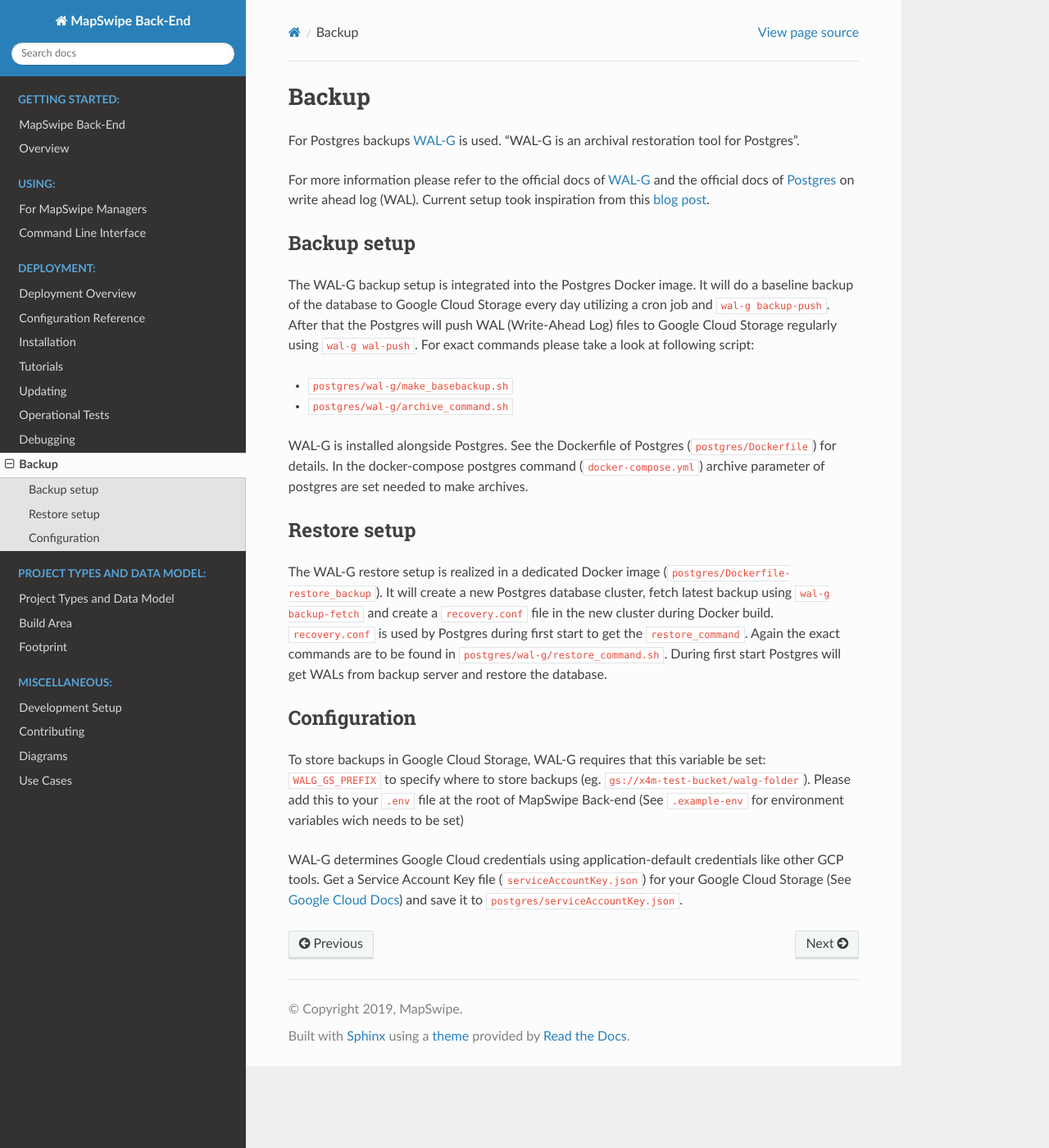
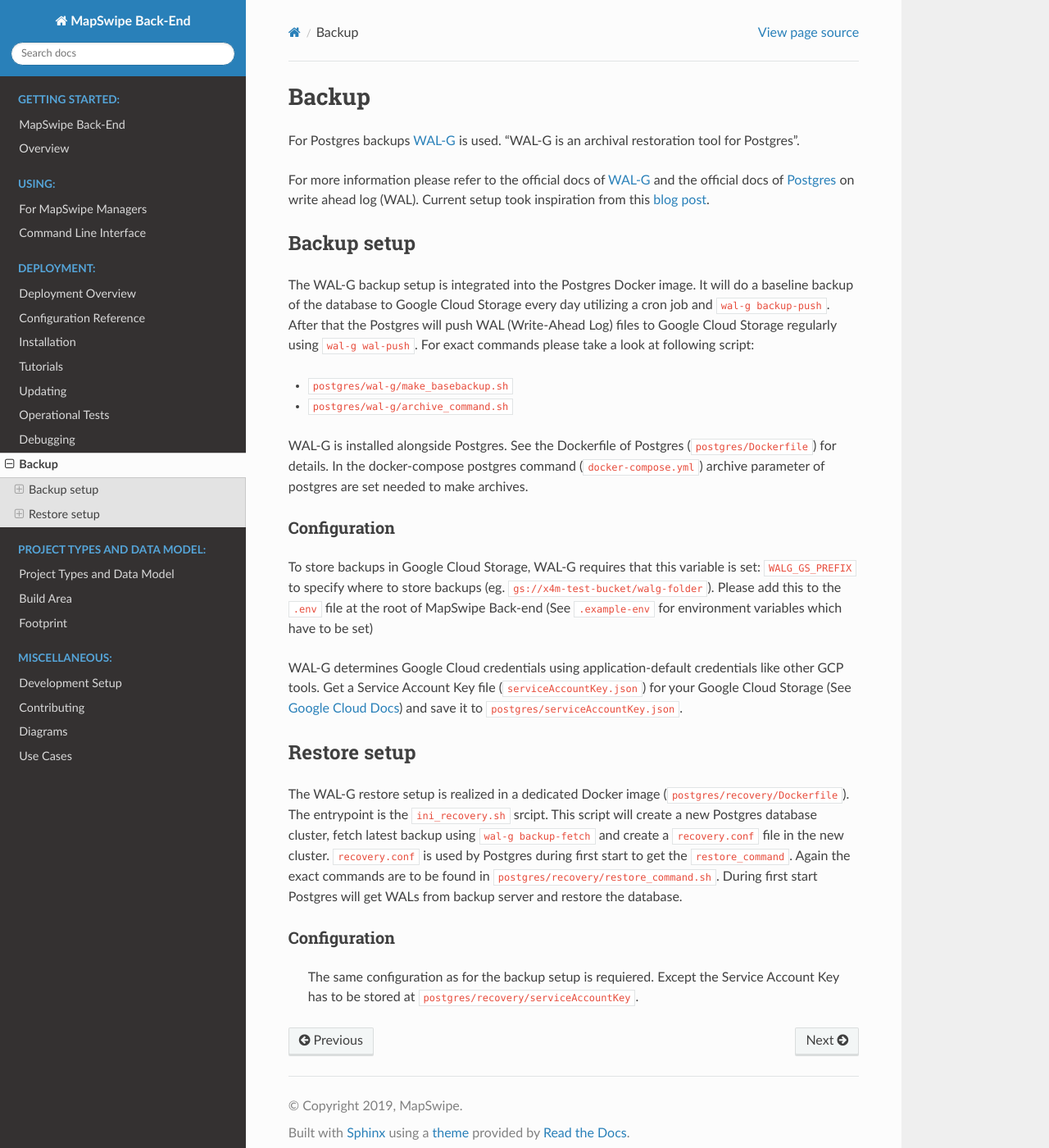
Before and after one commit to mapswipe/python-mapswipe-workers, a Sphinx documentation site: the page built from docs/source/backup.md, in a window 1280 px wide and 1400 px high. Shown: the whole window at 82% size. Built offline with Sphinx 7.4.7 and the Read the Docs theme 2.0.0, drawn with Linux system fonts in a browser that asks for light colours.

Commit message:
changed recovery setup

```diff
--- a/docs/source/backup.md
+++ b/docs/source/backup.md
@@ -14,14 +14,19 @@
 WAL-G is installed alongside Postgres. See the Dockerfile of Postgres (`postgres/Dockerfile`) for details. In the docker-compose postgres command (`docker-compose.yml`) archive parameter of postgres are set needed to make archives.
 
 
+### Configuration
+
+To store backups in Google Cloud Storage, WAL-G requires that this variable is set: `WALG_GS_PREFIX` to specify where to store backups (eg. `gs://x4m-test-bucket/walg-folder`).
+Please add this to the `.env` file at the root of MapSwipe Back-end (See `.example-env` for environment variables which have to be set)
+
+WAL-G determines Google Cloud credentials using application-default credentials like other GCP tools. Get a Service Account Key file (`serviceAccountKey.json`) for your Google Cloud Storage (See [Google Cloud Docs](https://cloud.google.com/iam/docs/creating-managing-service-account-keys)) and save it to `postgres/serviceAccountKey.json`.
+
+
 ## Restore setup
 
-The WAL-G restore setup is realized in a dedicated Docker image (`postgres/Dockerfile-restore_backup`). It will create a new Postgres database cluster, fetch latest backup using `wal-g backup-fetch` and create a `recovery.conf` file in the new cluster during Docker build. `recovery.conf` is used by Postgres during first start to get the `restore_command`. Again the exact commands are to be found in `postgres/wal-g/restore_command.sh`. During first start Postgres will get WALs from backup server and restore the database.
+The WAL-G restore setup is realized in a dedicated Docker image (`postgres/recovery/Dockerfile`). The entrypoint is the `ini_recovery.sh` srcipt. This script will create a new Postgres database cluster, fetch latest backup using `wal-g backup-fetch` and create a `recovery.conf` file in the new cluster. `recovery.conf` is used by Postgres during first start to get the `restore_command`. Again the exact commands are to be found in `postgres/recovery/restore_command.sh`. During first start Postgres will get WALs from backup server and restore the database.
 
 
-## Configuration
+### Configuration
 
-To store backups in Google Cloud Storage, WAL-G requires that this variable be set: `WALG_GS_PREFIX` to specify where to store backups (eg. `gs://x4m-test-bucket/walg-folder`).
-Please add this to your `.env` file at the root of MapSwipe Back-end (See `.example-env` for environment variables wich needs to be set)
-
-WAL-G determines Google Cloud credentials using application-default credentials like other GCP tools. Get a Service Account Key file (`serviceAccountKey.json`) for your Google Cloud Storage (See [Google Cloud Docs](https://cloud.google.com/iam/docs/creating-managing-service-account-keys)) and save it to `postgres/serviceAccountKey.json`.
+> The same configuration as for the backup setup is requiered. Except the Service Account Key has to be stored at `postgres/recovery/serviceAccountKey`.
```
